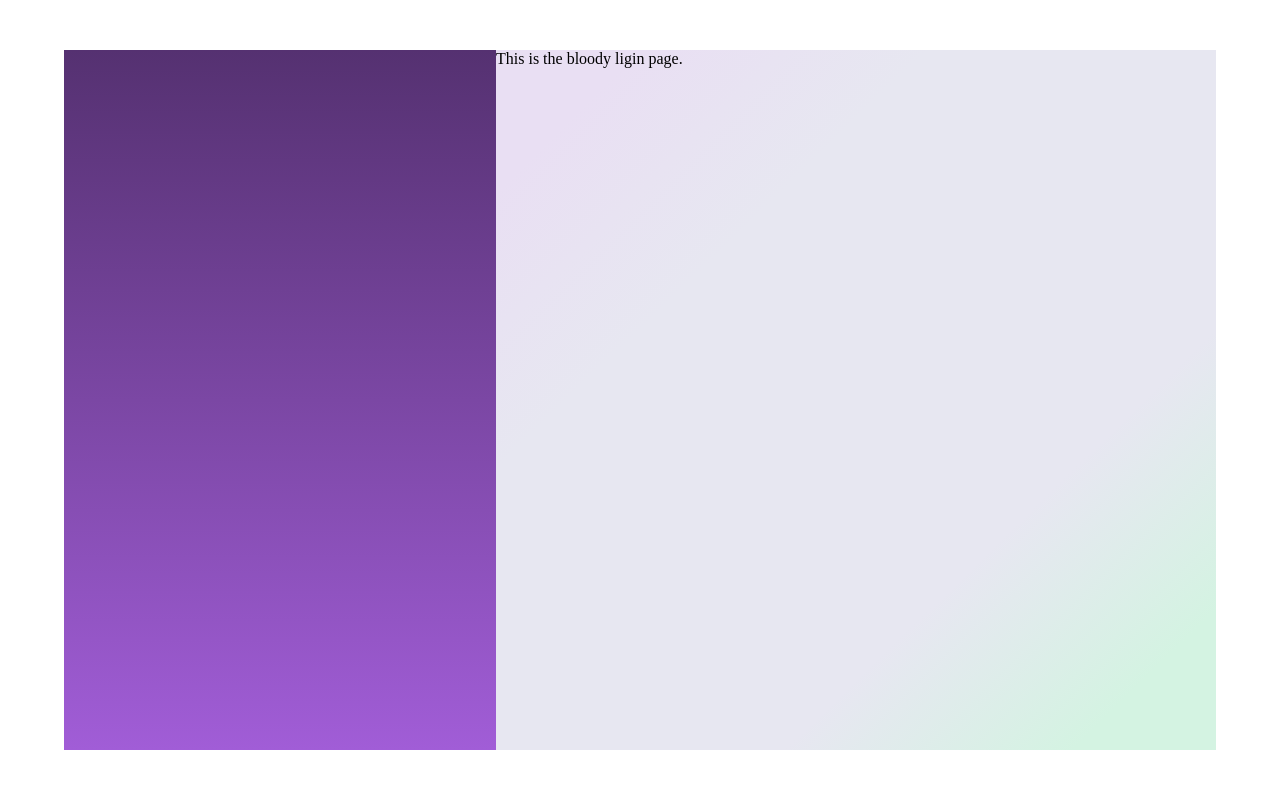
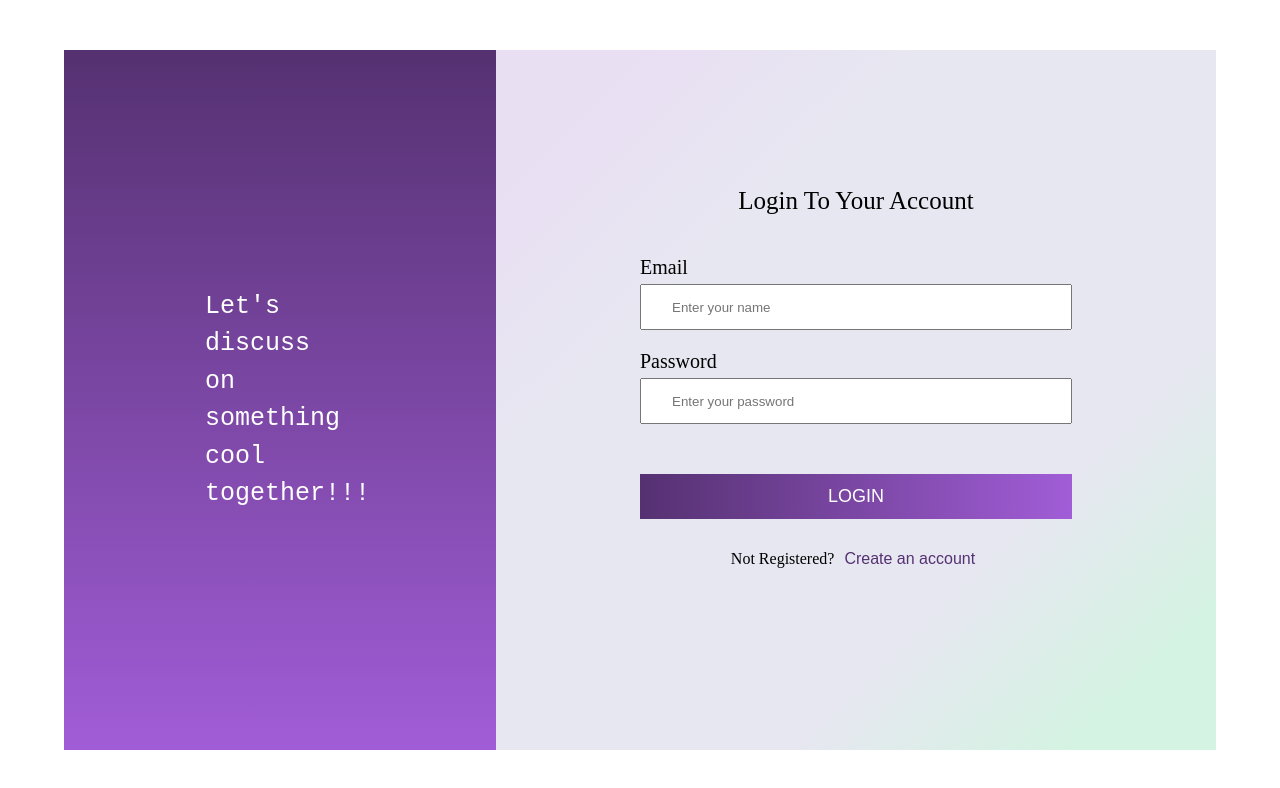
Before and after one commit to black-cat-mohsin/User_crud, a React (Vite) app: page / in a window 1280 px wide. Shown: the top 788 px of the page. Built offline with nearby package versions, Linux system fonts and the light colour scheme.

Commit message:
Basic login page design completed

```diff
--- /dev/null
+++ b/src/components/input-fields/BasicInput.jsx
@@ -0,0 +1,15 @@
+import React from "react";
+import styles from "./BasicInput.module.css";
+
+export default function BasicInput({ name, type, placeholder }) {
+  return (
+    <div className={styles.container}>
+      <label className={styles.label}>{name}</label>
+      <input
+        type={type}
+        className={styles.inputField}
+        placeholder={placeholder}
+      />
+    </div>
+  );
+}
--- /dev/null
+++ b/src/components/input-fields/BasicInput.module.css
@@ -0,0 +1,18 @@
+.container {
+  width: 100%;
+  display: flex;
+  flex-direction: column;
+  /* background-color: rgb(174, 165, 153); */
+  gap: 5px;
+  padding-bottom: 20px;
+}
+
+.label {
+  font-size: 20px;
+}
+
+.inputField {
+  height: 40px;
+  padding-left: 30px;
+  outline: none;
+}
--- a/src/layouts/auth-layout/AuthLayout.jsx
+++ b/src/layouts/auth-layout/AuthLayout.jsx
@@ -5,7 +5,11 @@ export default function AuthLayout({ children }) {
   return (
     <div className={styles.authContainer}>
       <div className={styles.authContainer__content}>
-        <div className={styles.authContainer__left}></div>
+        <div className={styles.authContainer__left}>
+          <div className={styles.authContainer__left_text_div}>
+            Let's discuss on something cool together!!!
+          </div>
+        </div>
         <div className={styles.authContainer__right}>{children}</div>
       </div>
     </div>
--- a/src/layouts/auth-layout/AuthLayout.module.css
+++ b/src/layouts/auth-layout/AuthLayout.module.css
@@ -22,6 +22,17 @@
   width: 450px;
   height: 100%;
   background: linear-gradient(to bottom, #553171, #a15dd7);
+  display: flex;
+  justify-content: center;
+  align-items: center;
+}
+
+.authContainer__left_text_div {
+  width: 150px;
+  font-size: 25px;
+  font-family: "Courier New", Courier, monospace;
+  color: white;
+  line-height: 150%;
 }
 
 .authContainer__right {
--- a/src/pages/login-page/Login.jsx
+++ b/src/pages/login-page/Login.jsx
@@ -1,12 +1,29 @@
 import React from "react";
 import styles from "./Login.module.css";
+import BasicInput from "../../components/input-fields/BasicInput";
 import AuthLayout from "../../layouts/auth-layout";
 
 export default function Login() {
   return (
     <AuthLayout>
       <div className={styles.loginContainer}>
-        This is the bloody ligin page.
+        <div className={styles.loginContainer__title}>
+          Login To Your Account
+        </div>
+        <div className={styles.loginContainer__inputFields}>
+          <BasicInput name="Email" type="email" placeholder="Enter your name" />
+          <BasicInput
+            name="Password"
+            type="password"
+            placeholder="Enter your password"
+          />
+        </div>
+        <div className={styles.loginContainer__loginBtn_div}>
+          <button className={styles.btn}>LOGIN</button>
+          <div className={styles.navigate_to_sign_up}>
+            Not Registered? <button>Create an account</button>
+          </div>
+        </div>
       </div>
     </AuthLayout>
   );
--- a/src/pages/login-page/Login.module.css
+++ b/src/pages/login-page/Login.module.css
@@ -2,4 +2,55 @@
   width: 100%;
   height: 100%;
   display: flex;
+  flex-direction: column;
+  align-items: center;
+  justify-content: center;
+  gap: 30px;
 }
+
+.loginContainer__title {
+  width: 80%;
+  height: 50px;
+  /* background-color: red; */
+  display: flex;
+  justify-content: center;
+  align-items: center;
+  font-size: 25px;
+  font-weight: 500;
+}
+
+.loginContainer__inputFields {
+  width: 60%;
+  /* height: 60%; */
+  /* background-color: green; */
+}
+
+.loginContainer__loginBtn_div {
+  width: 60%;
+  height: 150px;
+  /* background-color: brown; */
+  display: flex;
+  flex-direction: column;
+  align-items: center;
+  gap: 30px;
+}
+
+.loginContainer__loginBtn_div .btn {
+  width: 100%;
+  height: 45px;
+  background: linear-gradient(to right, #553171, #a15dd7);
+  color: white;
+  font-size: 18px;
+  border: none;
+}
+.navigate_to_sign_up {
+  font-size: 16px;
+}
+.navigate_to_sign_up button {
+  color: #553171;
+  font-size: 16px;
+  border: none;
+  background: none;
+  background-color: transparent; /* just to be extra safe */
+  cursor: pointer;
+}
```
